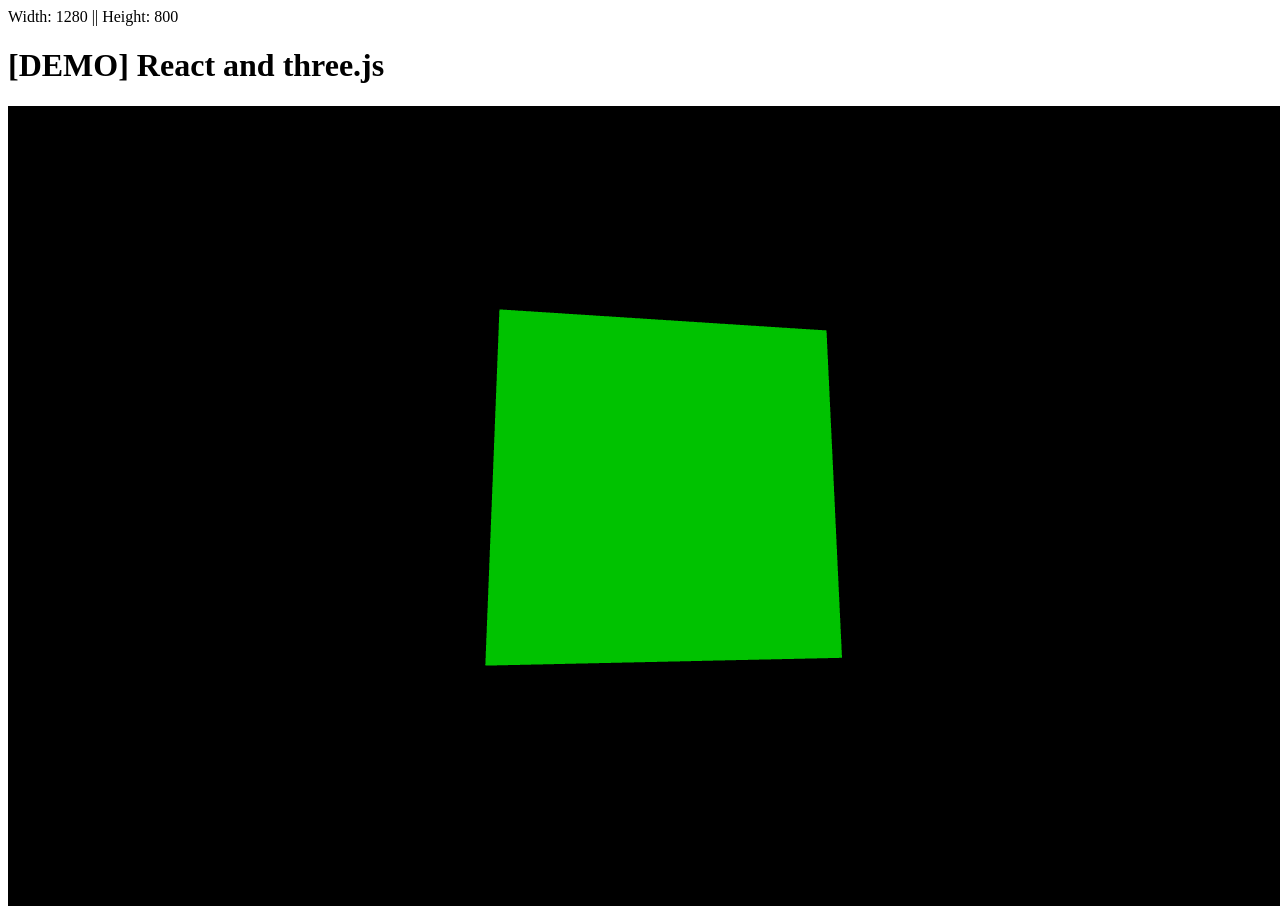
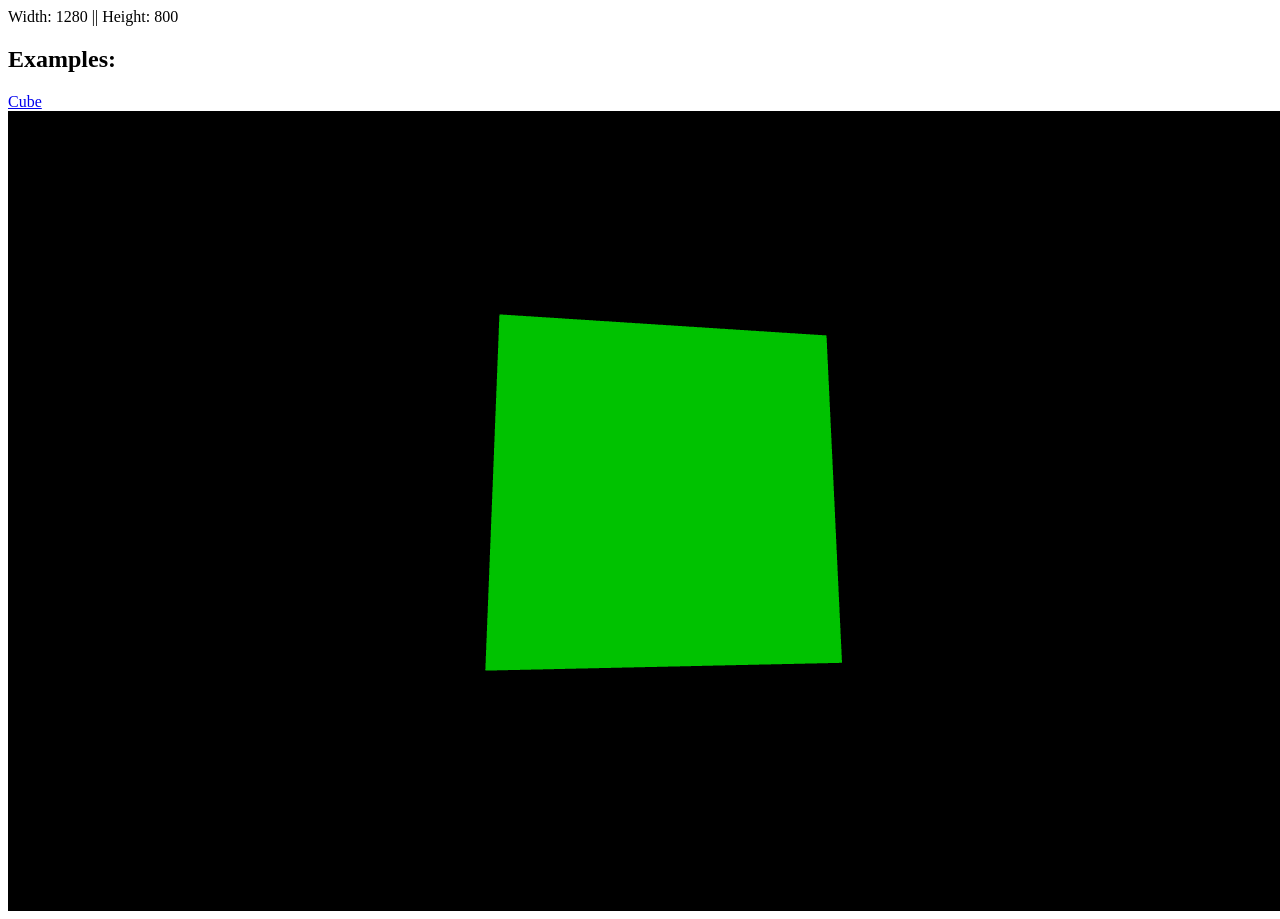
Before and after one commit to generalui/explore-cra-threejs, a React (Create React App) app: page / in a window 1280 px wide. Built offline with nearby package versions, Linux system fonts and the light colour scheme.

Commit message:
Added browser routing for examples

```diff
--- a/src/threejs/components/App/App.js
+++ b/src/threejs/components/App/App.js
@@ -1,5 +1,24 @@
 import React from 'react'
+import { BrowserRouter as Router, Route, Link } from 'react-router-dom'
 
 export default () => {
-  return (<h1>[DEMO] React and three.js</h1>)
+  return (
+    <Router>
+    <div style={{ display: 'flex', flexDirection: 'column' }}>
+      <Route
+        exact
+        path="/"
+        render={() => (
+          <div>
+            <h2>Examples:</h2>
+            <div>
+              <Link to="/cube">Cube</Link>
+            </div>
+          </div>
+        )}
+      />
+      {/* <Route path="/cube" component={CubeExample} /> */}
+    </div>
+  </Router>
+  )
 }
```
